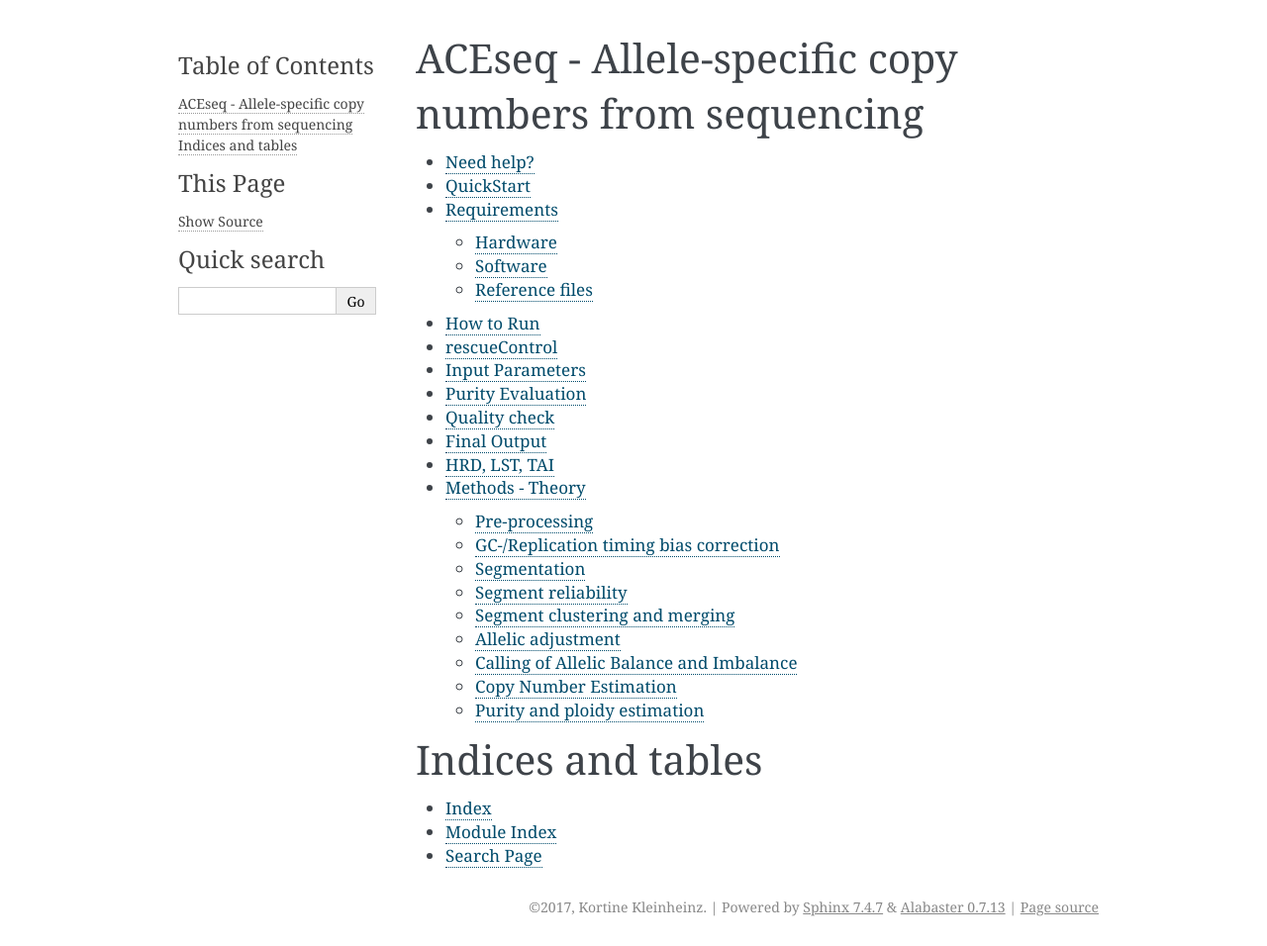
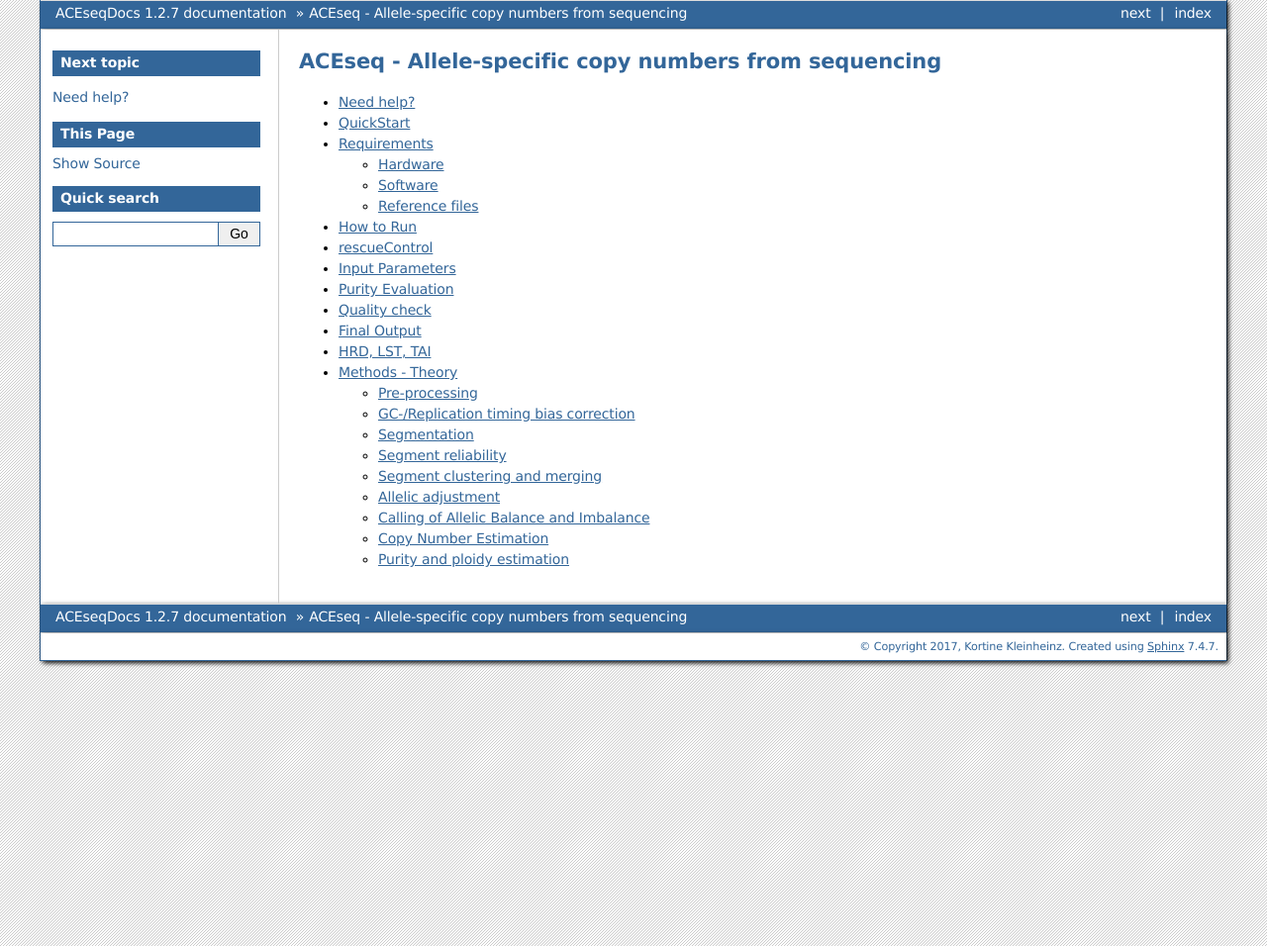
Before and after one commit to DKFZ-ODCF/ACEseqWorkflow, a Sphinx documentation site: the page built from documentation/source/index.rst, in a window 1280 px wide. Shown: the whole page at 99% size. Built offline with Sphinx 7.4.7, drawn with Linux system fonts in a browser that asks for light colours; formulas are drawn with MathJax 3; pages that are not in the unit, such as notebooks, are missing from menus.

Commit message:
Change layout and settings

```diff
--- a/documentation/source/conf.py
+++ b/documentation/source/conf.py
@@ -83,7 +83,7 @@ todo_include_todos = False
 # The theme to use for HTML and HTML Help pages.  See the documentation for
 # a list of builtin themes.
 #
-html_theme = 'alabaster'
+html_theme = 'bizstyle'
 
 # Theme options are theme-specific and customize the look and feel of a theme
 # further.  For a list of options available for each theme, see the
--- a/documentation/source/index.rst
+++ b/documentation/source/index.rst
@@ -20,12 +20,3 @@ ACEseq - Allele-specific copy numbers from sequencing
    methods
 
    :caption: Contents:
-
-
-
-Indices and tables
-==================
-
-* :ref:`genindex`
-* :ref:`modindex`
-* :ref:`search`
```
